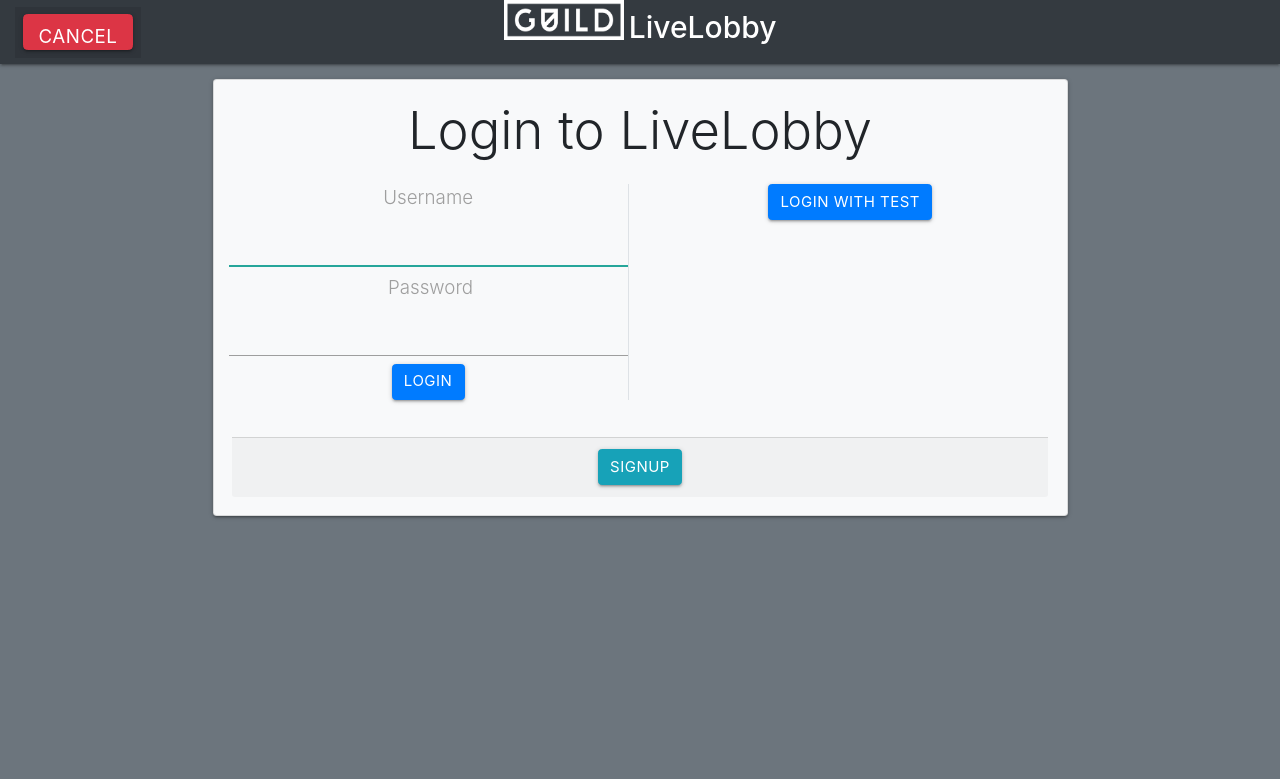
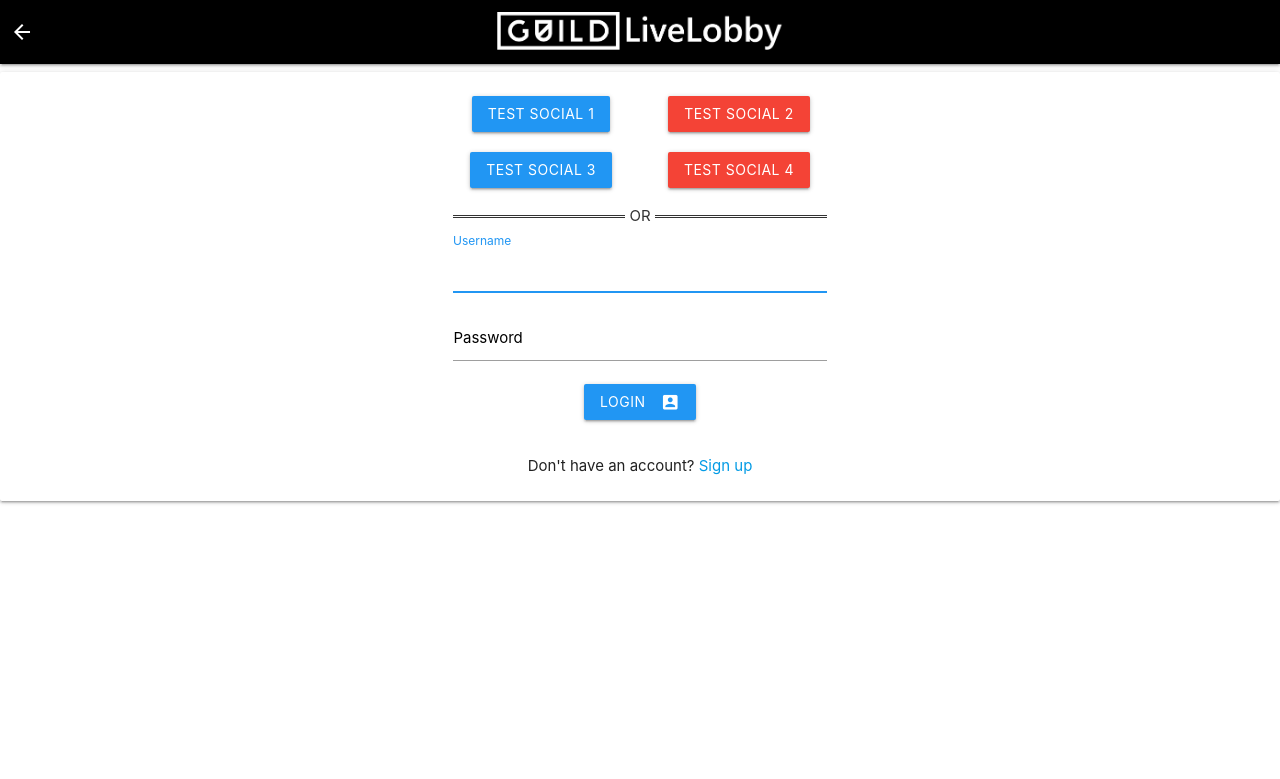
Before and after one commit to GuildHouseGames/livelobby, a Django app: page /users/login/ in a window 1280 px wide. Shown: the top 779 px of the page. Run offline with Django 3.2, Linux system fonts and the light colour scheme; some libraries are stand-ins or nearby versions.

Commit message:
Redone navbar and login form for Materialize

```diff
--- a/registration/templates/registration/login.html
+++ b/registration/templates/registration/login.html
@@ -4,77 +4,87 @@
 
 {% block title %}Guild's LiveLobby - Login{% endblock %}
 
-{% block navbar_links %}
-    <li class="nav-item active">
-        <a class="nav-link" href="/">
-            <button type="button" class="btn btn-danger btn-lg">
-                Cancel
-            </button>
+{% block back_button %}
+    <a class="left show-on-large" style="margin: 0px 0px 0px 10px" href="/">
+        <i class="large material-icons">arrow_back</i>
     </a>
-    </li>
-{% endblock %}
-
-{% block login_menu %}
 {% endblock %}
 
 {% block content %}
-<div class="container mt-2">
-  <div class="row justify-content-center">
-    <div class="card bg-light w-75">
-      <div class="card-body">
-        <h1 class="display-4 text-center">Login to LiveLobby</h1>
+  <div class="card">
+    <div class="card-content container">
+      <div class="container center">
+        <div class="row">
+
+          <!-- Social login buttons -->
+          <div class="row">
+            <div class="col s6 m4 offset-m2">
+              <a class="waves-effect waves-light blue btn" href="#">
+                Test Social 1
+              </a>
+            </div>
+            <div class="col s6 m4">
+              <a class="waves-effect waves-light red btn" href="#">
+                Test Social 2
+              </a>
+            </div>
+          </div>
+          <div class="row">
+            <div class="col s6 m4 offset-m2">
+              <a class="waves-effect waves-light blue btn" href="#">
+                Test Social 3
+              </a>
+            </div>
+            <div class="col s6 m4">
+              <a class="waves-effect waves-light red btn" href="#">
+                Test Social 4
+              </a>
+            </div>
+          </div>
+
+          <!-- hr divider (OR line) -->
+          <div class="col s12 m8 offset-m2">
+            <hr>
+          </div>
+
+          <!-- LiveLobby login form -->
+
           {% if form.errors %}
             {% for field, errors in form.errors.items %}
-          <div class="alert alert-danger" role="alert">
-            {{ errors }}
+                <div class="col s12 m8 offset-m2">
+                  <div class="red-text left-align">{{ errors }}</div>
                 </div>
             {% endfor %}
           {% endif %}
-        <div class="row my-4">
-          <div class="col">
-            <div class="card-block border-right">
+
+          <div class="col s12 m8 offset-m2">
             <form method="post">
               {% csrf_token %}
-                  <div class="text-center">
               {% for field in form %}
-                      <div class="fieldWrapper">
+                <div class="input-field">
+                  {{ field }}
+                  <label for="{{ field.html_name }}">{{ field.label }}</label>
+                  {% if field.help_text %}
+                    <span class="helper-text" data-error="
                       {% for error in field.errors %}
-                            <div class="alert alert-danger" role="alert">
                           {{ error }}
-                            </div>
-                          {% endfor %}
-
-                          <label for="{{ field.html_name }}" class="lead" style="display: inline-block; width: 90px; text-align: right;">
-                            {{ field.label }}
-                          </label>
-
-                          {{ field }}
-                          {% if field.help_text %}
-                            <p class="help">{{ field.help_text|safe }}</p>
+                      {% endfor %}">
+                      {{ field.help_text|safe }}
+                    </span>
                   {% endif %}
                 </div>
               {% endfor %}
-                  </div>
-                  <div class="text-center">
-                    <button type="submit" class="btn btn-primary">Login</button>
+              <div class="center-align">
+                <button class="btn blue waves-effect waves-light" type="submit" name="action">
+                  Login <i class="material-icons right">account_box</i>
+                </button>
               </div>
             </form>
           </div>
         </div>
-          <div class="col">
-            <div class="container">
-              <div class="row justify-content-center align-items-center">
-                <div class="col-6">
-                  <button type="button" class="btn btn-primary">Login with Test</button>
-                </div>
-              </div>
-            </div>
-          </div>
-        </div>
-      <div class="card-footer text-center">
-        <a href="{% url 'signup' %}" class="alert-link">
-          <button type="button" class="btn btn-info">Signup</button>
-        </a>
+
+        <div class="center-align" style="text-align: center">
+          Don't have an account? <a href="{% url 'signup' %}">Sign up</a>
         </div>
       </div>
     </div>
--- /dev/null
+++ b/static/custom/guild_theming.css
@@ -0,0 +1,66 @@
+/* https://developer.mozilla.org/en-US/docs/Web/HTML/Element/hr */
+hr {
+    border: none;
+    border-top: 3px double #333;
+    color: #333;
+    overflow: visible;
+    text-align: center;
+    height: 5px;
+}
+
+hr:after {
+    background: #fff;
+    content: 'OR';
+    padding: 0 4px;
+    position: relative;
+    top: -13px;
+}
+
+/* https://materializecss.com/text-inputs.html */
+/* label color */
+.input-field label {
+  color: #000 !important;
+}
+/* label focus color */
+.input-field input[type=text]:focus + label {
+  color: #2196F3 !important;
+}
+/* label underline focus color */
+.input-field input[type=text]:focus {
+  border-bottom: 1px solid #2196F3 !important;
+  box-shadow: 0 1px 0 0 #2196F3 !important;
+}
+/* valid color */
+.input-field input[type=text].valid {
+  border-bottom: 1px solid #2196F3 ;
+  box-shadow: 0 1px 0 0 #2196F3;
+}
+/* invalid color */
+.input-field input[type=text].invalid {
+  border-bottom: 1px solid #2196F3;
+  box-shadow: 0 1px 0 0 #2196F3;
+}
+
+/* label focus color */
+.input-field input[type=password]:focus + label {
+  color: #2196F3 !important;
+}
+/* label underline focus color */
+.input-field input[type=password]:focus {
+  border-bottom: 1px solid #2196F3 !important;
+  box-shadow: 0 1px 0 0 #2196F3 !important;
+}
+/* valid color */
+.input-field input[type=password].valid {
+  border-bottom: 1px solid #2196F3 ;
+  box-shadow: 0 1px 0 0 #2196F3;
+}
+/* invalid color */
+.input-field input[type=password].invalid {
+  border-bottom: 1px solid #2196F3;
+  box-shadow: 0 1px 0 0 #2196F3;
+}
+/* icon prefix focus color */
+.input-field .prefix.active {
+  color: #2196F3 !important;
+}
--- a/templates/base.html
+++ b/templates/base.html
@@ -7,75 +7,53 @@
         <!--Import materialize.css-->
         <link type="text/css" rel="stylesheet" href="{% static 'materialize/css/materialize.min.css' %}"  media="screen,projection"/>
 
+        <link type="text/css" rel="stylesheet" href="{% static 'custom/guild_theming.css' %}"/>
+
         <!--Let browser know website is optimized for mobile-->
         <meta name="viewport" content="width=device-width, initial-scale=1.0"/>
 
-        <link rel="stylesheet" href="{% static 'bootstrap/css/bootstrap.min.css' %}">
         <title>{% block title %}{% endblock %}</title>
     </head>
-    <body class="{% block body_class %}bg-secondary{% endblock %}">
-        <!-- https://stackoverflow.com/questions/19733447/bootstrap-navbar-with-left-center-or-right-aligned-items -->
-        <nav class="navbar sticky-top navbar-expand-sm navbar-dark bg-dark">
-            <!-- Left links -->
-            <div class="navbar-collapse collapse w-100 order-1 order-sm-0 dual-collapse2">
-                <ul class="navbar-nav mr-auto">
-                    {% block navbar_links %}
+    <body>
+        <div class="navbar">
+            <nav class="nav black">
+                <div class="nav-wrapper">
+                    <!-- LiveLobby Banner (desktop) -->
+                    <a class="brand-logo center show-on-medium-and-up" style="display: inline-block; height: 100%;" href="/">
+                        <img class="" style="height: 60%; margin: 12px 0px 6px 0px" src="{% static 'events/GuildLiveLobby.png' %}" alt="Guild Logo">
+                    </a>
+
+                    <!-- Side Menu button (hamburger) -->
+                    {% block side_menu_button %}
                     {% endblock %}
-                </ul>
-            </div>
 
-            <!-- LiveLobby badge -->
-            <div class="mx-auto order-0">
-                <a class="navbar-brand mx-auto" href="/">
-                    <img class="d-inline-block align-top" style="height: 40px; width: 120px;" src="{% static 'events/guild_white.png' %}" alt="Guild Logo">
-                    <span class="d-inline h2">LiveLobby</span>
-                </a>
-            </div>
+                    <!-- Back button -->
+                    {% block back_button %}
+                    {% endblock %}
 
-            <!-- Right links -->
-            <div class="navbar-collapse collapse w-100 order-3 dual-collapse2" id="llnavbar">
-                <ul class="navbar-nav ml-auto">
-                    {% block login_menu %}
-                        {% if user.is_authenticated %}
-                            <li class="nav-item dropdown" style="margin-top: 0px;">
-                                <button type="button" class="btn btn-success btn-lg dropdown-toggle" id="userdropdown" data-toggle="dropdown" aria-haspopup="true" aria-expanded="false">
-                                    {{ user.display_name }}
-                                </button>
-                                <div class="dropdown-menu dropdown-menu-right" aria-labelledby="userdropdown">
-                                    <a class="dropdown-item" href="#">Edit Account</a>
-                                    <div class="dropdown-divider"></div>
-                                    <a class="dropdown-item">
-                                        <a href="{% url 'logout' %}">
-                                            <button type="button" class="btn btn-danger btn-sm btn-block rounded-0">
-                                                Logout
-                                            </button>
-                                        </a>
+                    <!-- Banner Buttons (right) -->
+                    <ul class="right">
+                        {% block navbar_buttons %}
+                        {% endblock %}
+                    </ul>
+                </div>
+            </nav>
+        </div>
 
-                                    </a>
-                                </div>
-                            </li>
-                        {% else %}
-                            <li class="nav-item active">
-                                <a class="nav-link" href="{% url 'login' %}">
-                                    <button type="button" class="btn btn-warning btn-lg">
-                                        Login
-                                    </button>
-                                </a>
-                            </li>
-                        {% endif %}
-                    {% endblock %}
-                </ul>
-            </div>
-
-        </nav>
+        <!-- Side Menu -->
+        <ul class="sidenav" id="mobile-nav">
+            {% block side_menu_content %}
+            {% endblock %}
+        </ul>
 
         {% block content %}
         {% endblock %}
 
-        <!-- Bootstrap JS - jQuery first, then Popper.js, then Bootstrap JS -->
-        <script src="https://code.jquery.com/jquery-3.2.1.slim.min.js" integrity="sha384-KJ3o2DKtIkvYIK3UENzmM7KCkRr/rE9/Qpg6aAZGJwFDMVNA/GpGFF93hXpG5KkN" crossorigin="anonymous"></script>
-        <script src="https://cdnjs.cloudflare.com/ajax/libs/popper.js/1.12.9/umd/popper.min.js" integrity="sha384-ApNbgh9B+Y1QKtv3Rn7W3mgPxhU9K/ScQsAP7hUibX39j7fakFPskvXusvfa0b4Q" crossorigin="anonymous"></script>
-        <script src="{% static 'bootstrap/js/bootstrap.min.js' %}"></script>
+        <script src="http://code.jquery.com/jquery-latest.min.js"></script>
         <script type="text/javascript" src="{% static 'materialize/js/materialize.min.js' %}"></script>
+
+        {% block js_scripts %}
+        {% endblock %}
+
     </body>
 </html>
```
Also changed, not shown: events/templates/events/create_event.html (+4 -8 lines), events/templates/events/event_list.html (+83 -6 lines), events/static/events/GuildLiveLobby.png (added), events/static/events/default_user.png (added), events/static/events/guild_white.png, events/static/events/original pizza.jpg (added), events/static/events/pizza.jpg (added), 1 other file. Lines whose indentation alone changed are shown as unchanged.
